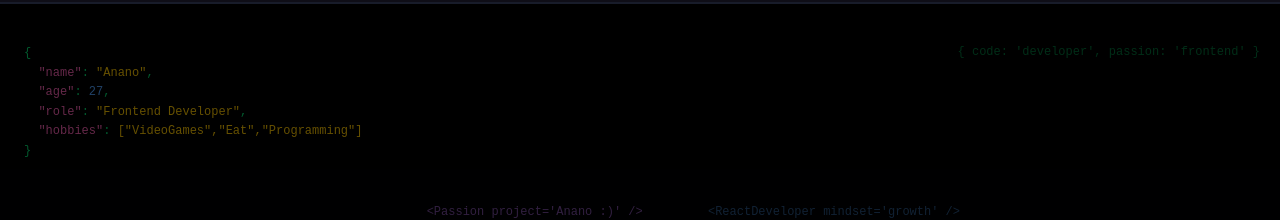
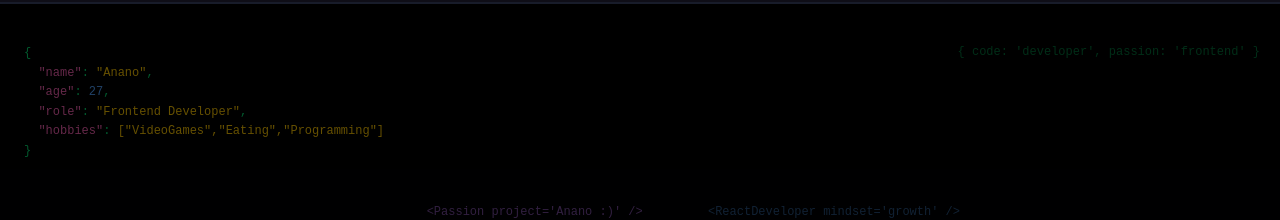
Before and after one commit to probablynotannie/probablynotannie, a React (Vite) app: page / in a window 1280 px wide. Shown: the part 4598-4818 px from the top of the page. Built offline with nearby package versions, Linux system fonts and the light colour scheme.

Commit message:
cambio eat a eating

```diff
--- a/src/componentes/landing/yo/QuienSoy.jsx
+++ b/src/componentes/landing/yo/QuienSoy.jsx
@@ -17,7 +17,7 @@ function QuienSoy() {
           <span className="text-yellow-400">"Frontend Developer"</span>, <br />
           &nbsp;&nbsp;<span className="text-pink-400">"hobbies"</span>:{" "}
           <span className="text-yellow-400">
-            ["VideoGames","Eat","Programming"]
+            ["VideoGames","Eating","Programming"]
           </span>{" "}
           <br />
           {"}"}
```
